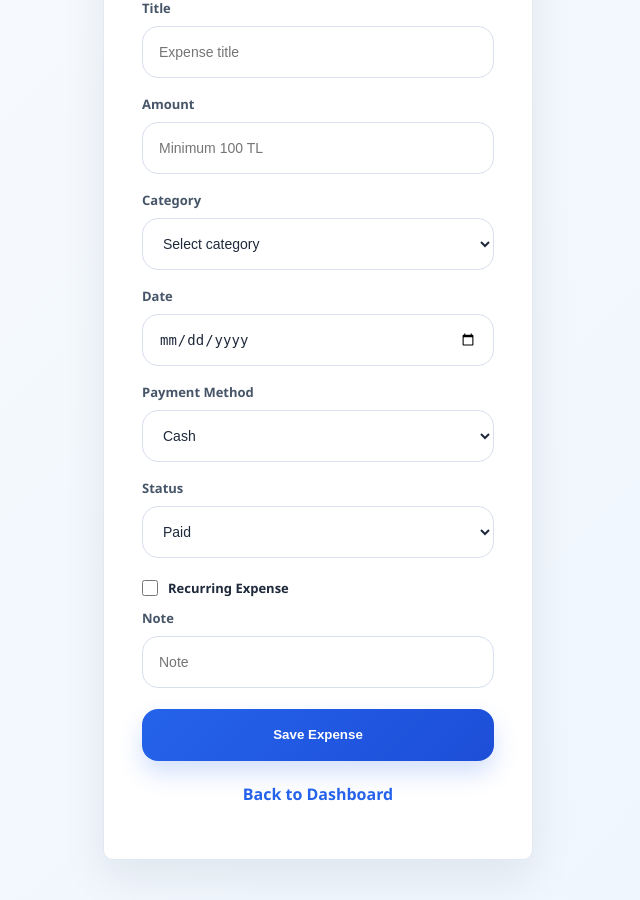
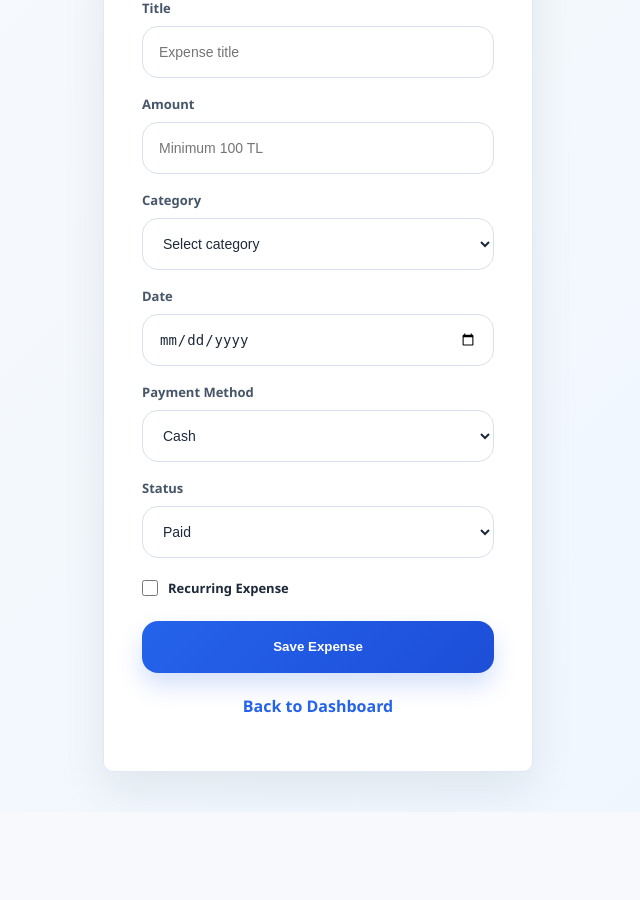
Before and after one commit to zerkisi/expense-tracker-flask, a Flask app: page /add in a window 1280 px wide. Shown: the part 196-1096 px from the top of the page, without its empty margins (322-962 px from the left). After the commit the page ends 998 px from the top, so only its background shows below. Run offline with Flask 3, Linux system fonts and the light colour scheme; a user stored in the database is signed in.

Commit message:
[FINAL] Remove note field and simplify expense form

```diff
--- a/templates/add_expense.html
+++ b/templates/add_expense.html
@@ -54,8 +54,8 @@
                 Recurring Expense
             </label>
 
-            <label>Note</label>
-            <input type="text" name="note" placeholder="Note">
+
+
 
             <button type="submit">Save Expense</button>
         </form>
--- a/templates/edit_expense.html
+++ b/templates/edit_expense.html
@@ -49,8 +49,8 @@
                 Recurring Expense
             </label>
 
-            <label>Note</label>
-            <input type="text" name="note" value="{{ expense['note'] }}">
+
+
 
             <button type="submit">Update Expense</button>
         </form>
```
